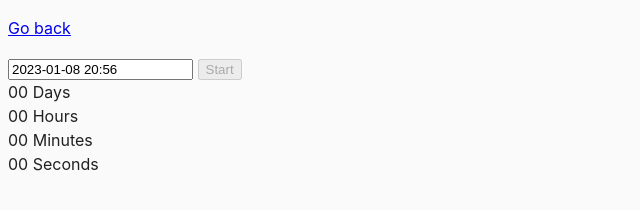
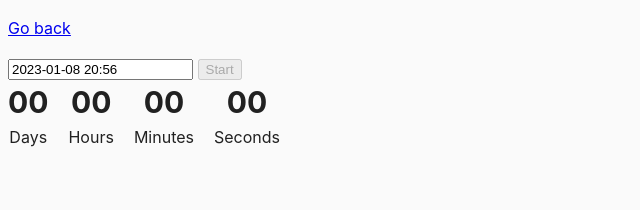
Before and after one commit to TomGrzybowski/goit-js-hw-09, a website built with Parcel: page src/02-timer.html in a window 1280 px wide. Shown: the whole page, without its empty margins (0-640 px from the left). Built offline with nearby package versions, Linux system fonts and the light colour scheme.

Commit message:
styling task 2

```diff
--- a/src/css/common.css
+++ b/src/css/common.css
@@ -16,3 +16,23 @@ img {
   display: block;
   max-width: 100%;
 }
+
+.timer {
+  display: flex;
+  gap: 20px;
+}
+
+.field {
+  display: flex;
+  flex-direction: column;
+}
+
+.value {
+  text-align: center;
+  font-size: 30px;
+  font-weight: bold;
+}
+
+.label {
+  text-align: center;
+}
```
